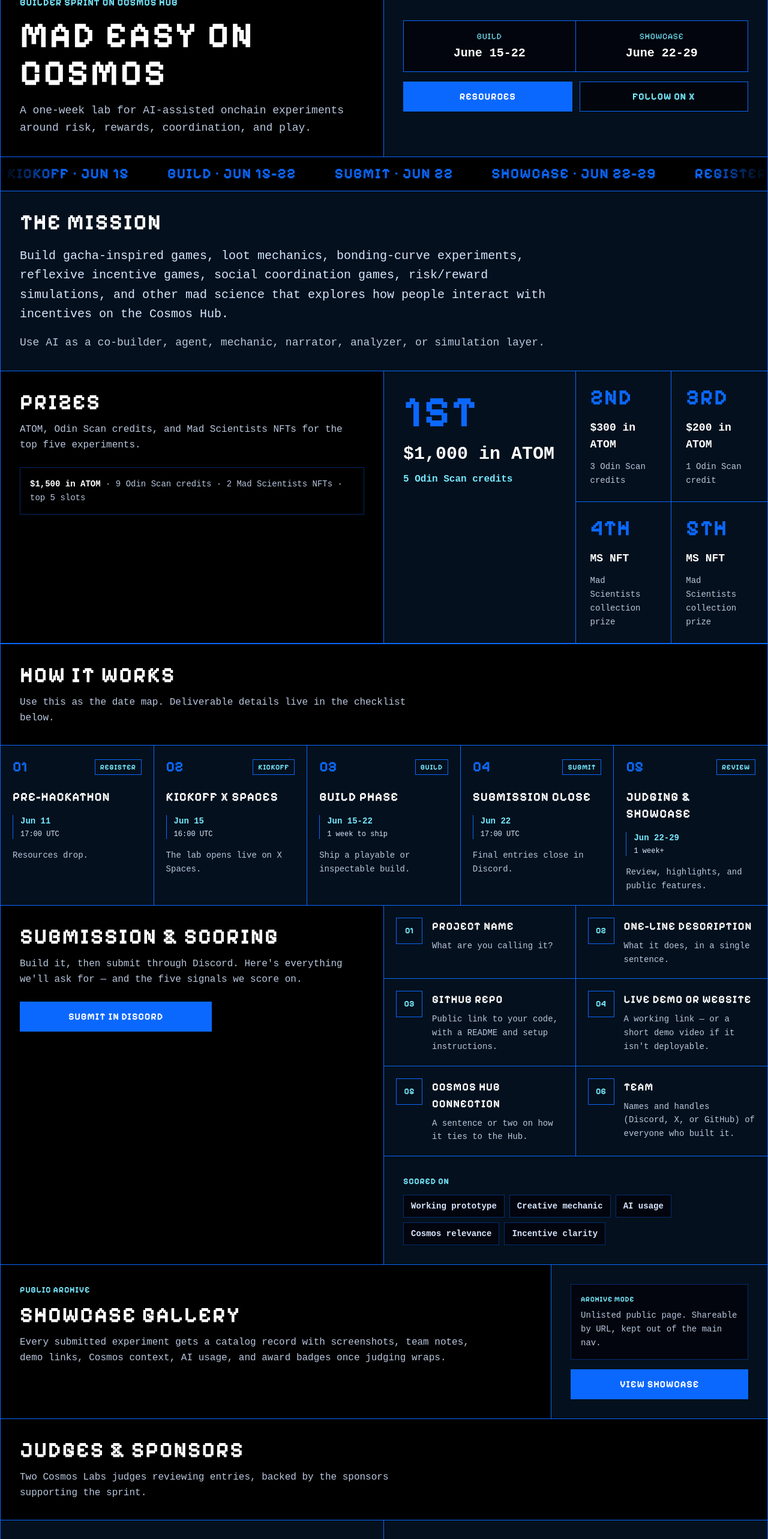
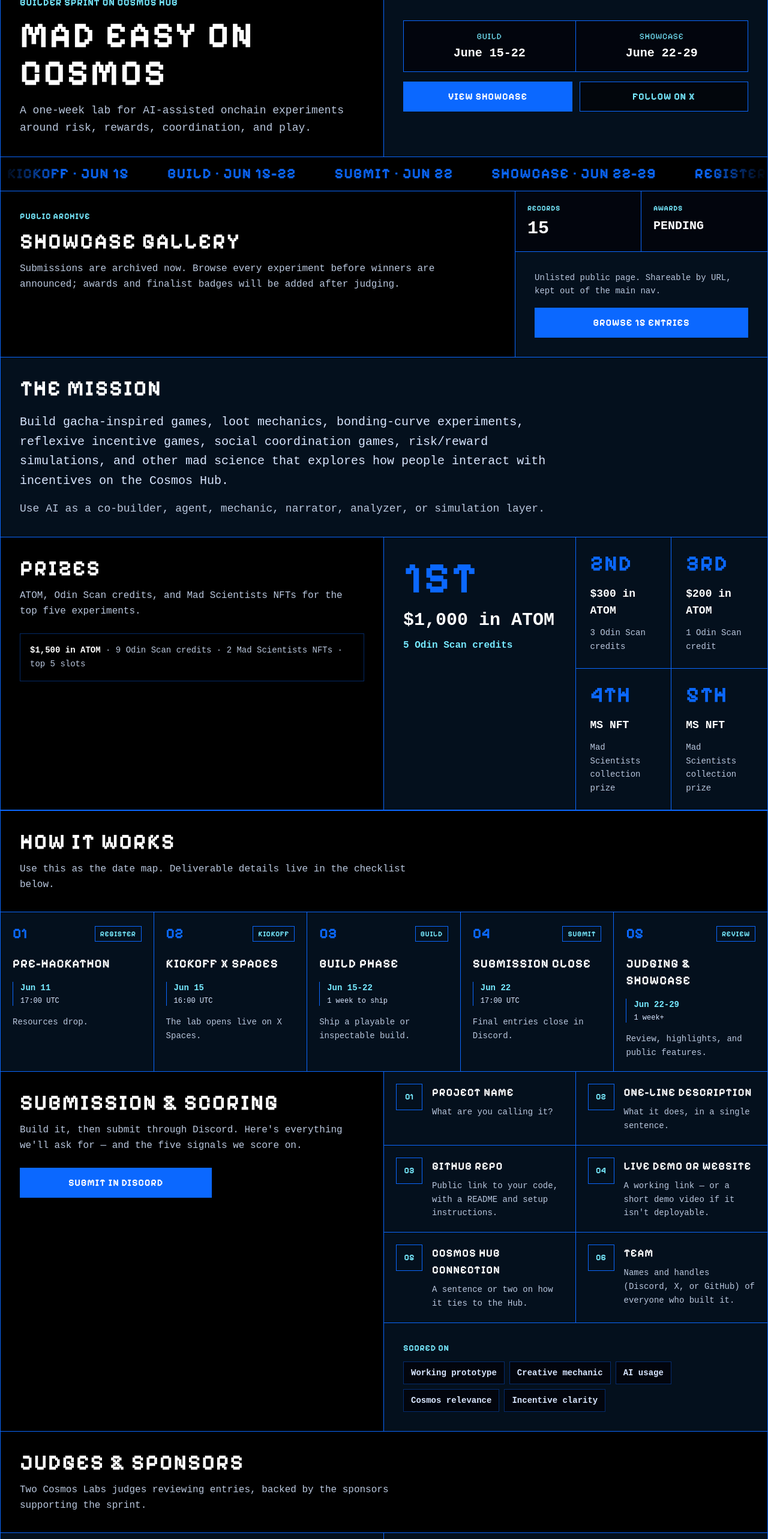
Before and after one commit to cudokub/mad-scientists-site, a Next.js app: page /hackathon in a window 1280 px wide. Shown: the part 831-3397 px from the top of the page at 60% size. Built offline with nearby package versions, Linux system fonts and the light colour scheme; a web font is replaced by a local one.

Commit message:
feat: update hackathon showcase entry points

```diff
--- a/src/app/hackathon/page.tsx
+++ b/src/app/hackathon/page.tsx
@@ -1,6 +1,7 @@
 import Image from "next/image";
 import Footer from "@/components/Footer";
 import NavBar from "@/components/NavBar";
+import { showcaseEntries } from "@/lib/hackathon/showcase";
 
 // Real hubs — resources, submissions, and updates live in Cosmos docs / Discord / X for now.
 const DISCORD = "https://discord.gg/q7zgmdKtKW";
@@ -14,7 +15,9 @@
 
 // TODO: swap to the team's specific Discord submissions / ticket channel link
 const SUBMIT_URL = DISCORD;
-const SHOW_SHOWCASE_CTA = true;
+const SHOWCASE_URL = "/hackathon/showcase";
+const showcaseEntryCount = showcaseEntries.length;
+const showcaseAwardCount = showcaseEntries.filter((entry) => entry.award).length;
 
 const prizes = [
   {
@@ -209,6 +212,53 @@
   );
 }
 
+function ShowcaseCtaSection() {
+  const awardStatus = showcaseAwardCount > 0 ? `${showcaseAwardCount} awarded` : "Pending";
+
+  return (
+    <section className="mx-auto max-w-[1440px]" data-layer="hackathon-showcase-cta">
+      <div className="grid grid-cols-1 border-x border-b border-hackathon bg-black lg:grid-cols-[minmax(0,1fr)_420px]">
+        <div className="border-b border-hackathon p-6 md:p-8 lg:border-b-0 lg:border-r">
+          <p className="font-display text-sm font-bold uppercase tracking-wider text-hackathon-cyan">
+            Public Archive
+          </p>
+          <h2 className="mt-3 font-display text-3xl font-bold uppercase tracking-wider text-white md:text-4xl">
+            Showcase Gallery
+          </h2>
+          <p className="mt-3 max-w-3xl font-mono text-sm leading-relaxed text-hackathon-text-muted md:text-base">
+            Submissions are archived now. Browse every experiment before winners are announced;
+            awards and finalist badges will be added after judging.
+          </p>
+        </div>
+
+        <div className="flex flex-col bg-hackathon-bg-light">
+          <div className="grid grid-cols-2 border-b border-hackathon">
+            <div className="border-r border-hackathon bg-hackathon-bg p-5">
+              <p className="font-display text-xs font-bold uppercase tracking-wider text-hackathon-cyan">
+                Records
+              </p>
+              <p className="mt-2 font-mono text-3xl font-bold text-white">{showcaseEntryCount}</p>
+            </div>
+            <div className="bg-hackathon-bg p-5">
+              <p className="font-display text-xs font-bold uppercase tracking-wider text-hackathon-cyan">
+                Awards
+              </p>
+              <p className="mt-2 font-mono text-xl font-bold uppercase text-white">{awardStatus}</p>
+            </div>
+          </div>
+
+          <div className="flex flex-1 flex-col justify-center gap-4 p-6 md:p-8">
+            <p className="font-mono text-sm leading-relaxed text-hackathon-text-muted">
+              Unlisted public page. Shareable by URL, kept out of the main nav.
+            </p>
+            <HackathonLink href={SHOWCASE_URL}>Browse {showcaseEntryCount} Entries</HackathonLink>
+          </div>
+        </div>
+      </div>
+    </section>
+  );
+}
+
 /**
  * Background elevation system (keep consistent across sections):
  * - bg-black ............... headers/media: section title panels, hero art, ticker, logo chips
@@ -264,7 +314,7 @@
                 </div>
               </div>
               <div className="grid grid-cols-1 gap-3 sm:grid-cols-2">
-                <HackathonLink href={eventLinks.resources}>Resources</HackathonLink>
+                <HackathonLink href={SHOWCASE_URL}>View Showcase</HackathonLink>
                 <HackathonLink href={eventLinks.updates} variant="secondary">
                   Follow On X
                 </HackathonLink>
@@ -275,6 +325,8 @@
       </section>
 
       <EventTicker />
+
+      <ShowcaseCtaSection />
 
       <section className="mx-auto max-w-[1440px]" data-layer="hackathon-mission">
         <div className="border-x border-b border-hackathon bg-hackathon-bg-light p-6 md:p-8">
@@ -448,37 +500,6 @@
         </div>
       </section>
 
-      {SHOW_SHOWCASE_CTA ? (
-        <section className="mx-auto max-w-[1440px]" data-layer="hackathon-showcase-cta">
-          <div className="grid grid-cols-1 border-x border-b border-hackathon bg-black lg:grid-cols-[minmax(0,1fr)_360px]">
-            <div className="border-b border-hackathon p-6 md:p-8 lg:border-b-0 lg:border-r">
-              <p className="font-display text-sm font-bold uppercase tracking-wider text-hackathon-cyan">
-                Public Archive
-              </p>
-              <h2 className="mt-3 font-display text-3xl font-bold uppercase tracking-wider text-white md:text-4xl">
-                Showcase Gallery
-              </h2>
-              <p className="mt-3 max-w-3xl font-mono text-sm leading-relaxed text-hackathon-text-muted md:text-base">
-                Every submitted experiment gets a catalog record with screenshots, team notes,
-                demo links, Cosmos context, AI usage, and award badges once judging wraps.
-              </p>
-            </div>
-
-            <div className="flex flex-col justify-center gap-4 bg-hackathon-bg-light p-6 md:p-8">
-              <div className="border border-hackathon/40 bg-hackathon-bg p-4">
-                <p className="font-display text-xs font-bold uppercase tracking-wider text-hackathon-cyan">
-                  Archive Mode
-                </p>
-                <p className="mt-2 font-mono text-sm leading-relaxed text-hackathon-text-muted">
-                  Unlisted public page. Shareable by URL, kept out of the main nav.
-                </p>
-              </div>
-              <HackathonLink href="/hackathon/showcase">View Showcase</HackathonLink>
-            </div>
-          </div>
-        </section>
-      ) : null}
-
       <section className="mx-auto max-w-[1440px]" data-layer="hackathon-people">
         <div className="border-x border-b border-hackathon bg-hackathon-bg-light">
           <div className="border-b border-hackathon bg-black p-6 md:p-8">
--- a/src/lib/hackathon/showcase.ts
+++ b/src/lib/hackathon/showcase.ts
@@ -235,6 +235,7 @@
       "Relic Reactor is a crafting and behavioral-economics game around a shared Fragmented Hub Core. Players forage, brew, craft, and decide whether to extract value now or protect long-term reactor stability, with an AI lab intelligence profiling play style at the end.",
     thumbnail: "/images/hackathon/showcase/relic-reactor.png",
     mediaAlt: "Screenshot of the Relic Reactor crafting interface",
+    repoUrl: "https://github.com/lu2v98/relic-reactor/tree/main",
     projectType: "Game",
     cosmosArea: "Game Economy",
     aiUse: "AI Intelligence",
@@ -326,8 +327,9 @@
       "A smart-contract-first platform for continuous tokens backed by liquid-staking bonding curves.",
     description:
       "Allotropy is a smart-contract-first platform for launching continuous tokens backed by capital-efficient liquid-staking bonding curves. The submission focuses on SDK staking and x/liquid mechanics that let bonded funds surface as liquid staking token shares.",
-    thumbnail: "/images/hackathon/showcase/no-screenshot.svg",
-    mediaAlt: "Archive media placeholder for Allotropy because no screenshot was included",
+    thumbnail: "/images/hackathon/showcase/allotropy-blueprint.svg",
+    mediaAlt:
+      "Blueprint-style Allotropy protocol diagram showing ATOM, bonding curves, liquid staking, and continuous tokens",
     repoUrl: "https://github.com/kromsten/Allotropy",
     projectType: "DeFi Protocol",
     cosmosArea: "Liquid Staking",
```
Also changed, not shown: public/images/hackathon/showcase/allotropy-blueprint.svg (added).
